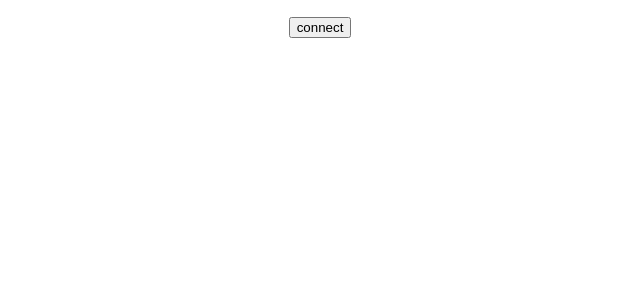
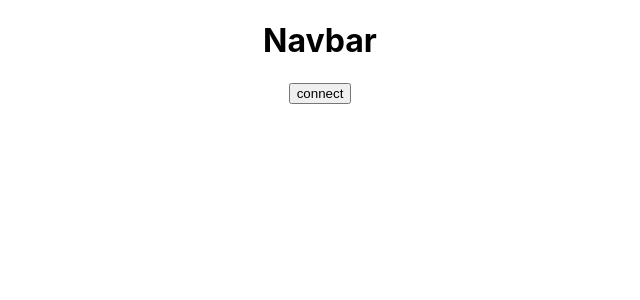
Before and after one commit to isaac613/opensea-dapp, a React (Create React App) app: page / in a window 1280 px wide. Shown: the top 300 px of the page, without its empty margins (320-960 px from the left). Built offline with nearby package versions, Linux system fonts and the light colour scheme.

Commit message:
init component navbar

```diff
--- a/src/App.js
+++ b/src/App.js
@@ -1,6 +1,7 @@
 import "./App.css";
 import { ethers } from "ethers";
 import { useState } from "react";
+import Navbar from "./components/Navbar";
 
 function App() {
   const [account, setAccount] = useState("");
@@ -30,6 +31,7 @@ function App() {
   };
   return (
     <div className="App">
+      <Navbar />
       <p>{account}</p>
       <button onClick={connect}>connect</button>
       {data.map((nft) => {
--- /dev/null
+++ b/src/components/Navbar.jsx
@@ -0,0 +1,13 @@
+import React, { Component } from "react";
+import { ethers } from "ethers";
+import { useState } from "react";
+
+const Navbar = () => {
+  return (
+    <>
+      <h1>Navbar</h1>
+    </>
+  );
+};
+
+export default Navbar;
```
